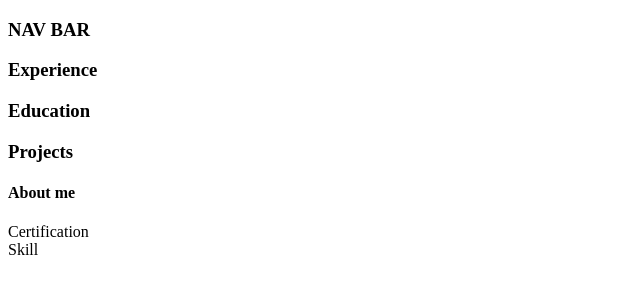
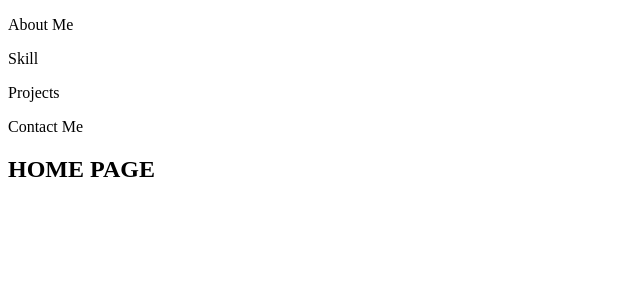
Before and after one commit to yaangha/Portfolio, a React (Create React App) app: page / in a window 1280 px wide. Shown: the top 300 px of the page, without its empty margins (0-640 px from the left). Built offline with nearby package versions, Linux system fonts and the light colour scheme.

Commit message:
working..

```diff
--- a/package.json
+++ b/package.json
@@ -8,6 +8,7 @@
     "@testing-library/user-event": "^13.5.0",
     "react": "^18.2.0",
     "react-dom": "^18.2.0",
+    "react-router-dom": "^5.3.0",
     "react-scripts": "5.0.1",
     "web-vitals": "^2.1.4"
   },
--- a/src/App.js
+++ b/src/App.js
@@ -1,14 +1,21 @@
+import {
+  BrowserRouter as Router,
+  Switch,
+  Route
+} from "react-router-dom";
+import Home from "./routes/Home";
+import Sidebar from "./components/Sidebar";
+
 function App() {
   return (
-    <div>
-      <h3>NAV BAR</h3>
-      <h3>Experience</h3>
-      <h3>Education</h3>
-      <h3>Projects</h3>
-      <h4>About me</h4>
-      <div>Certification</div>
-      <div>Skill</div>
-    </div>
+    <Router>
+      <Sidebar></Sidebar>
+      <Switch>
+        <Route path="/">
+          <Home/>
+        </Route>
+      </Switch>
+    </Router>
   );
 }
 
--- /dev/null
+++ b/src/components/Sidebar.js
@@ -0,0 +1,14 @@
+import SidebarItem from "./SidebarItem";
+
+function Sidebar() {
+    return (
+        <div>
+            <SidebarItem item="About Me"/>
+            <SidebarItem item="Skill"/>
+            <SidebarItem item="Projects"/>
+            <SidebarItem item="Contact Me"/>
+        </div>
+    );
+}
+
+export default Sidebar;
--- /dev/null
+++ b/src/components/SidebarItem.js
@@ -0,0 +1,9 @@
+function SidebarItem({ item }) {
+    return (
+        <div className="sidebar-item">
+            <p>{ item }</p>
+        </div>
+    );
+}
+
+export default SidebarItem;
--- a/src/index.js
+++ b/src/index.js
@@ -4,7 +4,7 @@ import App from './App';
 
 const root = ReactDOM.createRoot(document.getElementById('root'));
 root.render(
-  // <React.StrictMode>
+  <React.StrictMode>
     <App />
-  // </React.StrictMode>
+  </React.StrictMode>
 );
--- /dev/null
+++ b/src/routes/Home.js
@@ -0,0 +1,9 @@
+function Home() {
+    return (
+        <div>
+            <h2>HOME PAGE</h2>
+        </div>
+    );
+}
+
+export default Home;
```
Also changed, not shown: 1 other file (tests, documents, lock files or other folders).
